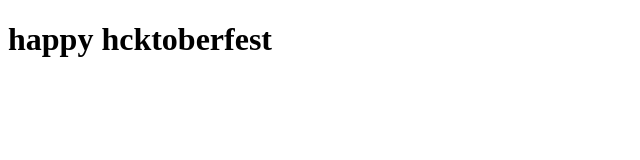
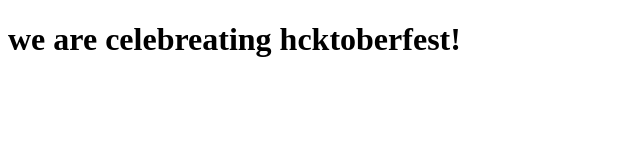
Before and after one commit to satvider/project1, a plain HTML site: page index.html in a window 1280 px wide. Shown: the whole page, without its empty margins (0-640 px from the left). Drawn offline with Linux system fonts and the light colour scheme.

Commit message:
second commit

```diff
--- a/index.html
+++ b/index.html
@@ -6,6 +6,6 @@
     <title>hacktoberfest</title>
 </head>
 <body>
-    <h1>happy hcktoberfest</h1>
+    <h1>we are celebreating hcktoberfest!</h1>
 </body>
 </html>
```
